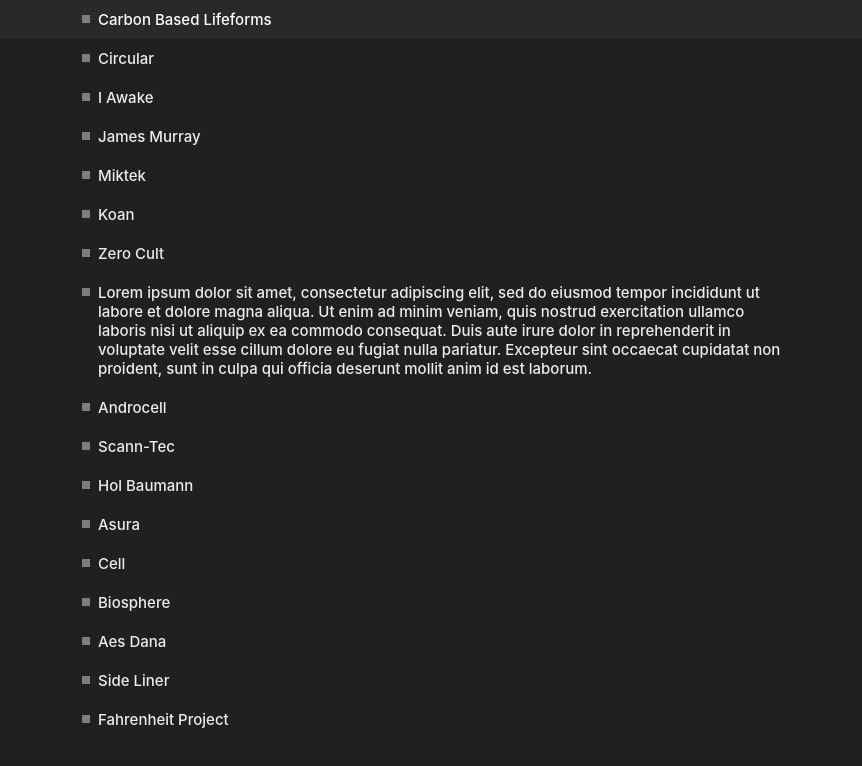
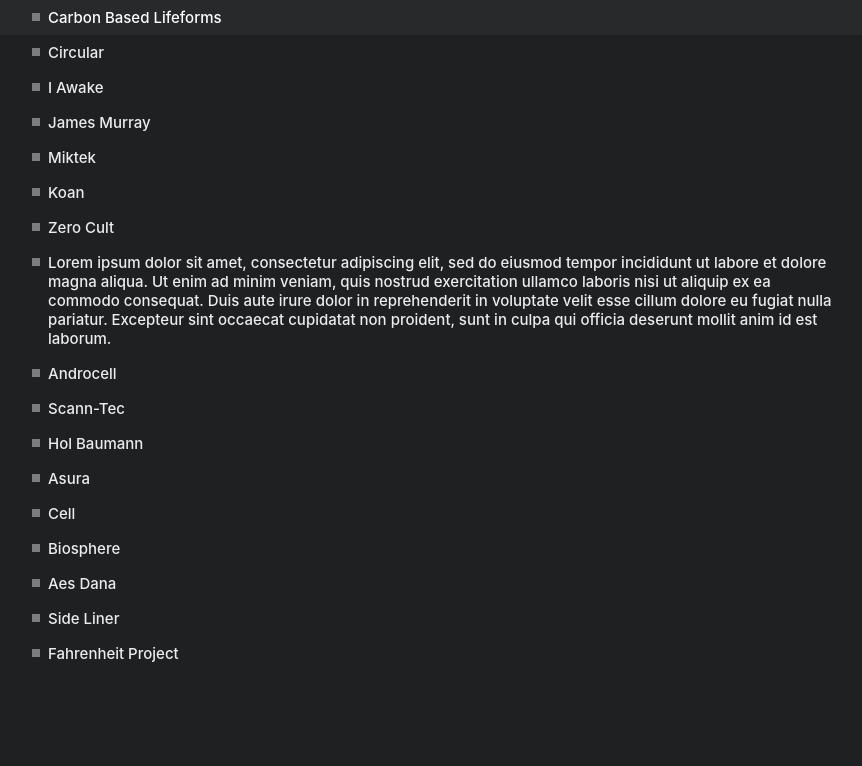
Before and after one commit to ilyaivanov/nested-rhino, a website built with webpack: page public/index.html in a window 1280 px wide. Shown: the whole page, without its empty margins (208-1070 px from the left). Built offline with nearby package versions, Linux system fonts and the light colour scheme.

Commit message:
Small visual changes

```diff
--- a/src/index.scss
+++ b/src/index.scss
@@ -25,7 +25,7 @@
 }
 
 .row {
-  padding: 10px max((100% - 700px) / 2, 20px);
+  padding: 8px max((100% - 800px) / 2, 20px);
 
   display: flex;
 }
```
